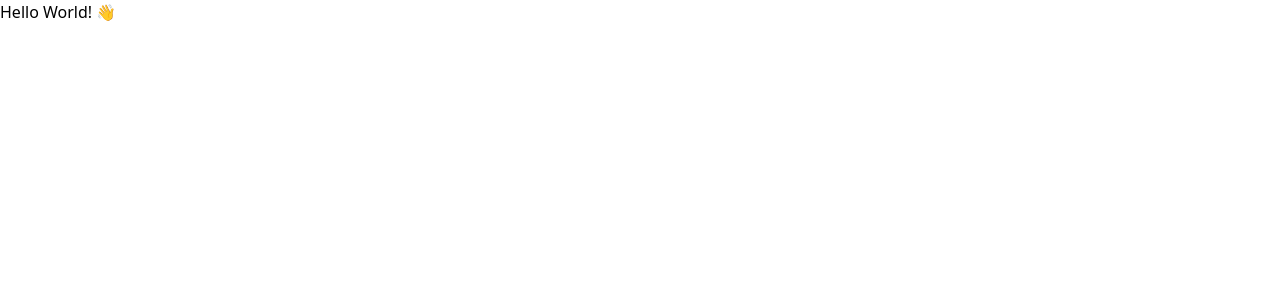
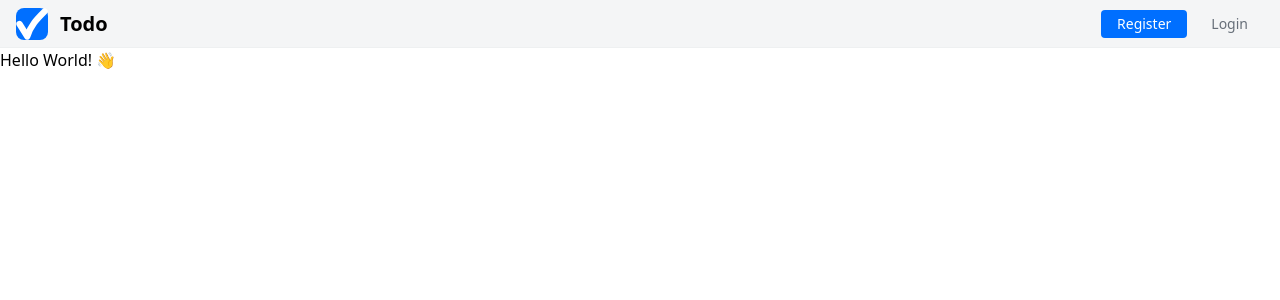
Before and after one commit to KrizpCode/realtime-todo, a React (Vite) app in the folder client/: page / in a window 1280 px wide. Shown: the top 300 px of the page. Built offline with nearby package versions, Linux system fonts and the light colour scheme.

Commit message:
Added a header and logo

```diff
--- a/client/index.html
+++ b/client/index.html
@@ -2,7 +2,7 @@
 <html lang="en">
   <head>
     <meta charset="UTF-8" />
-    <link rel="icon" type="image/svg+xml" href="/vite.svg" />
+    <link rel="icon" type="image/svg+xml" href="/logo.svg" />
     <meta name="viewport" content="width=device-width, initial-scale=1.0" />
     <title>Todo App</title>
   </head>
--- /dev/null
+++ b/client/src/components/Header.tsx
@@ -0,0 +1,30 @@
+import { Link } from '@tanstack/react-router'
+
+const Header = () => {
+  return (
+    <header className="fixed z-40 flex h-12 w-full justify-between border-b-1 border-[#eef0f1] bg-[#f4f5f6]">
+      <div className="flex items-center gap-3 pl-4">
+        <Link to="/">
+          <img src="/logo.svg" alt="logo" className="h-8" />
+        </Link>
+        <h1 className="text-xl font-semibold">Todo</h1>
+      </div>
+      <div className="center flex items-center gap-2 pr-4">
+        <Link
+          to="/"
+          className="flex min-h-7 cursor-pointer items-center rounded-sm bg-[#006fff] px-4 text-sm text-white hover:bg-[#338BFF] active:bg-[#0058CC]"
+        >
+          Register
+        </Link>
+        <Link
+          to="/"
+          className="flex min-h-7 cursor-pointer items-center rounded-sm px-4 text-sm text-[#676f79] hover:bg-[#2123270A]"
+        >
+          Login
+        </Link>
+      </div>
+    </header>
+  )
+}
+
+export default Header
--- a/client/src/routes/__root.tsx
+++ b/client/src/routes/__root.tsx
@@ -1,11 +1,15 @@
 import { createRootRoute, Outlet } from '@tanstack/react-router'
 import { TanStackRouterDevtools } from '@tanstack/router-devtools'
+import Header from '../components/Header'
 
 export const Route = createRootRoute({
   component: () => (
-    <>
-      <Outlet />
-      <TanStackRouterDevtools position="bottom-right" initialIsOpen={false} />
-    </>
+    <div className="h-full min-h-screen">
+      <Header />
+      <div className="h-full pt-12">
+        <Outlet />
+        <TanStackRouterDevtools position="bottom-right" initialIsOpen={false} />
+      </div>
+    </div>
   )
 })
```
Also changed, not shown: client/public/logo.svg (added).
